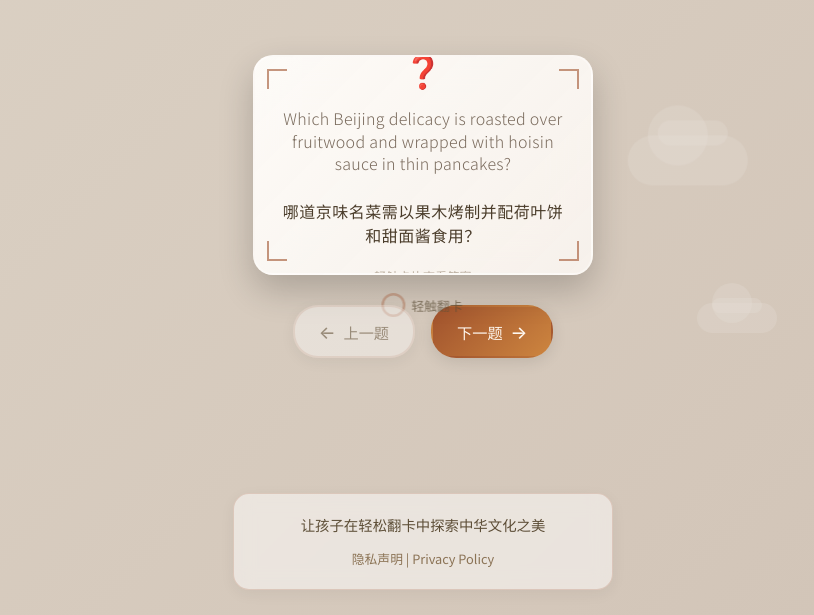
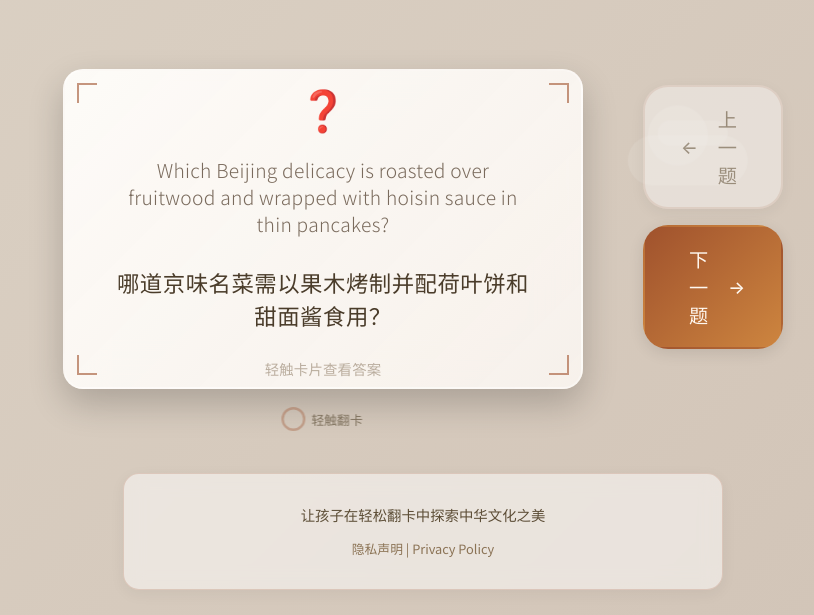
Before and after one commit to thisnull/culture-flip, a website: page index.html in a window 1024 px wide. Shown: the part 185-800 px from the top of the page, without its empty margins (89-903 px from the left). Drawn offline with Linux system fonts and the light colour scheme.

Commit message:
Enhance touch event handling in main.js and main.ts for improved gesture recognition. Add support for vertical touch movements and implement a time threshold to prevent accidental gestures. Update style.css with responsive design adjustments for iPad, including layout and typography enhancements.

```diff
--- a/main.js
+++ b/main.js
@@ -48,21 +48,31 @@ function bindEvents() {
     nextBtn.addEventListener('click', next);
     prevBtn.addEventListener('click', prev);
     let startX = 0;
+    let startY = 0;
+    let startTime = 0;
     card.addEventListener('touchstart', (e) => {
         startX = e.touches[0].clientX;
+        startY = e.touches[0].clientY;
+        startTime = Date.now();
     });
     card.addEventListener('touchend', (e) => {
         const endX = e.changedTouches[0].clientX;
-        const diff = startX - endX;
-        if (Math.abs(diff) > 50) {
-            if (diff > 0) {
+        const endY = e.changedTouches[0].clientY;
+        const endTime = Date.now();
+        const diffX = startX - endX;
+        const diffY = Math.abs(startY - endY);
+        const timeDiff = endTime - startTime;
+        if (timeDiff > 500)
+            return;
+        if (Math.abs(diffX) > 80 && diffY < 50) {
+            if (diffX > 0) {
                 next();
             }
             else {
                 prev();
             }
         }
-        else {
+        else if (Math.abs(diffX) < 20 && diffY < 20) {
             flip();
         }
     });
--- a/style.css
+++ b/style.css
@@ -498,6 +498,137 @@ body {
 }
 
 /* ====== 响应式设计 ====== */
+
+/* iPad适配 (768px - 1024px) */
+@media (min-width: 768px) and (max-width: 1024px) {
+  .container {
+    max-width: 600px;
+    padding: 0 40px;
+  }
+
+  .header {
+    padding: 50px 0 40px;
+  }
+
+  .logo {
+    width: 80px;
+    height: 80px;
+  }
+
+  .app-title {
+    font-size: 2.2rem;
+  }
+
+  .app-subtitle {
+    font-size: 1.1rem;
+  }
+
+  .card {
+    width: 480px;
+    height: 300px;
+  }
+
+  .card-content {
+    padding: 40px;
+  }
+
+  .question-icon,
+  .answer-icon {
+    font-size: 2.5rem;
+    margin-bottom: 20px;
+  }
+
+  .question-en,
+  .answer-en {
+    font-size: 1.1rem;
+    margin-bottom: 28px;
+  }
+
+  .question-zh,
+  .answer-zh {
+    font-size: 1.3rem;
+  }
+
+  .hint-text {
+    font-size: 0.9rem;
+    margin-top: 25px;
+  }
+
+  .btn {
+    padding: 16px 32px;
+    font-size: 1.1rem;
+    gap: 12px;
+  }
+
+  .controls {
+    gap: 24px;
+  }
+
+  .footer-content {
+    padding: 30px;
+  }
+}
+
+/* iPad横屏适配 */
+@media (min-width: 768px) and (max-width: 1024px) and (orientation: landscape) {
+  .container {
+    max-width: 800px;
+  }
+
+  .main-content {
+    flex-direction: row;
+    align-items: center;
+    justify-content: center;
+    gap: 60px;
+  }
+
+  .card-container {
+    margin-bottom: 0;
+  }
+
+  .controls {
+    flex-direction: column;
+    gap: 16px;
+  }
+
+  .btn {
+    min-width: 140px;
+  }
+}
+
+/* 大屏iPad Pro适配 (1024px+) */
+@media (min-width: 1024px) {
+  .container {
+    max-width: 700px;
+    padding: 0 50px;
+  }
+
+  .card {
+    width: 520px;
+    height: 320px;
+  }
+
+  .card-content {
+    padding: 50px;
+  }
+
+  .question-en,
+  .answer-en {
+    font-size: 1.2rem;
+  }
+
+  .question-zh,
+  .answer-zh {
+    font-size: 1.4rem;
+  }
+
+  .btn {
+    padding: 18px 36px;
+    font-size: 1.2rem;
+  }
+}
+
+/* 手机适配 */
 @media (max-width: 480px) {
   .container {
     padding: 0 15px;
@@ -535,7 +666,7 @@ body {
 
   .question-zh,
   .answer-zh {
-    font-size: 1.1rem;
+    font-size: 0.95rem;
   }
 
   .question-en,
```
Also changed, not shown: main.ts (+22 -6 lines).
